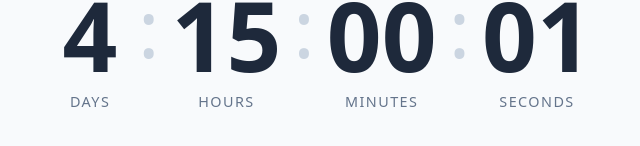
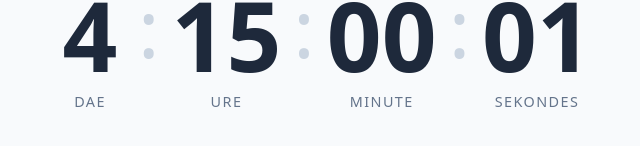
Before and after one commit to RegardtS/Testing-things, a Vue app: page / in a window 1280 px wide. Shown: the part 350-496 px from the top of the page, without its empty margins (317-957 px from the left). Built offline with nearby package versions, Linux system fonts and the light colour scheme.

Commit message:
Translate countdown labels to Afrikaans
Co-Authored-By: Claude Opus 4.8 <noreply@anthropic.com>
Claude-Session: https://claude.ai/code/session_015yJaCVU6hxy97HN4NNXnjt

```diff
--- a/src/App.vue
+++ b/src/App.vue
@@ -38,22 +38,22 @@ const parts = computed(() => {
     <div v-if="!finished" class="clock">
       <div class="unit">
         <span class="value">{{ parts.days }}</span>
-        <span class="label">days</span>
+        <span class="label">dae</span>
       </div>
       <span class="sep">:</span>
       <div class="unit">
         <span class="value">{{ parts.hours }}</span>
-        <span class="label">hours</span>
+        <span class="label">ure</span>
       </div>
       <span class="sep">:</span>
       <div class="unit">
         <span class="value">{{ parts.minutes }}</span>
-        <span class="label">minutes</span>
+        <span class="label">minute</span>
       </div>
       <span class="sep">:</span>
       <div class="unit">
         <span class="value">{{ parts.seconds }}</span>
-        <span class="label">seconds</span>
+        <span class="label">sekondes</span>
       </div>
     </div>
     <div v-else class="done">It's happening!</div>
```
